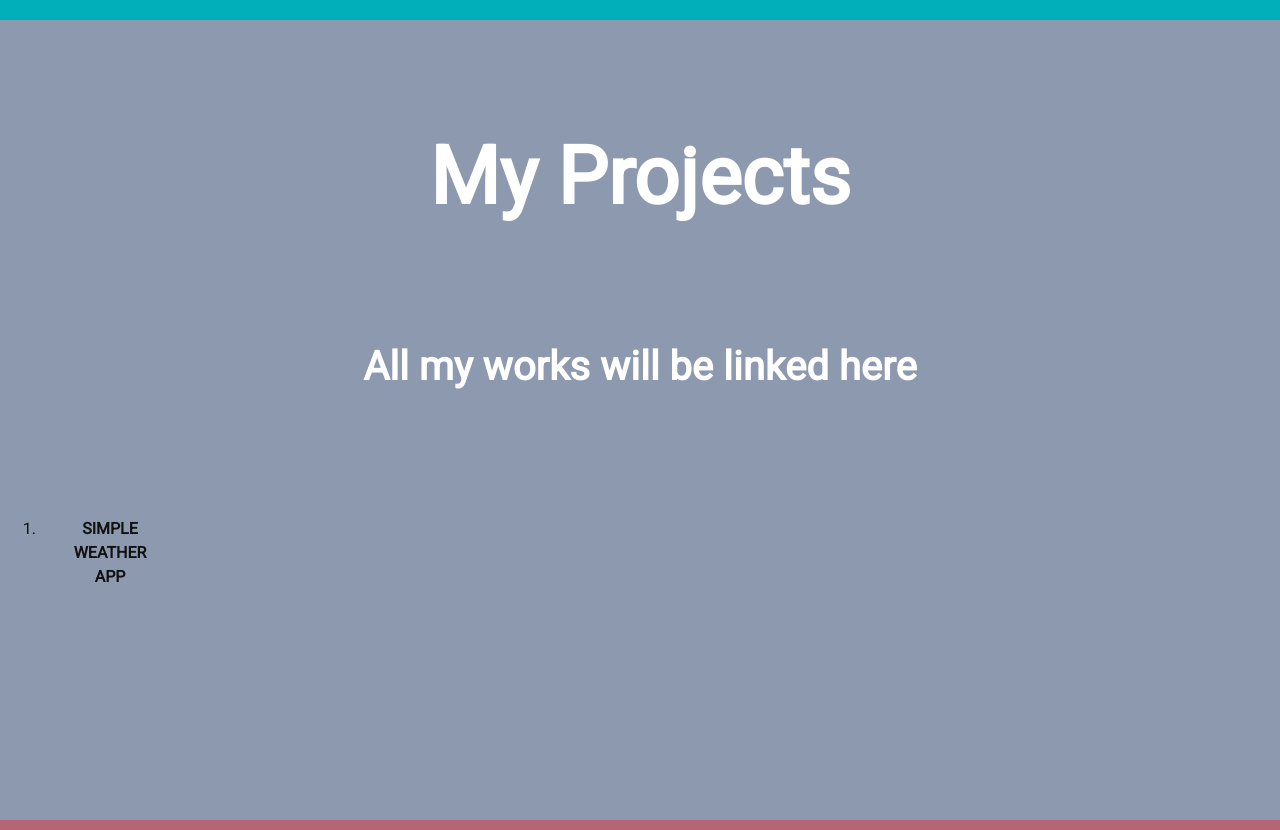
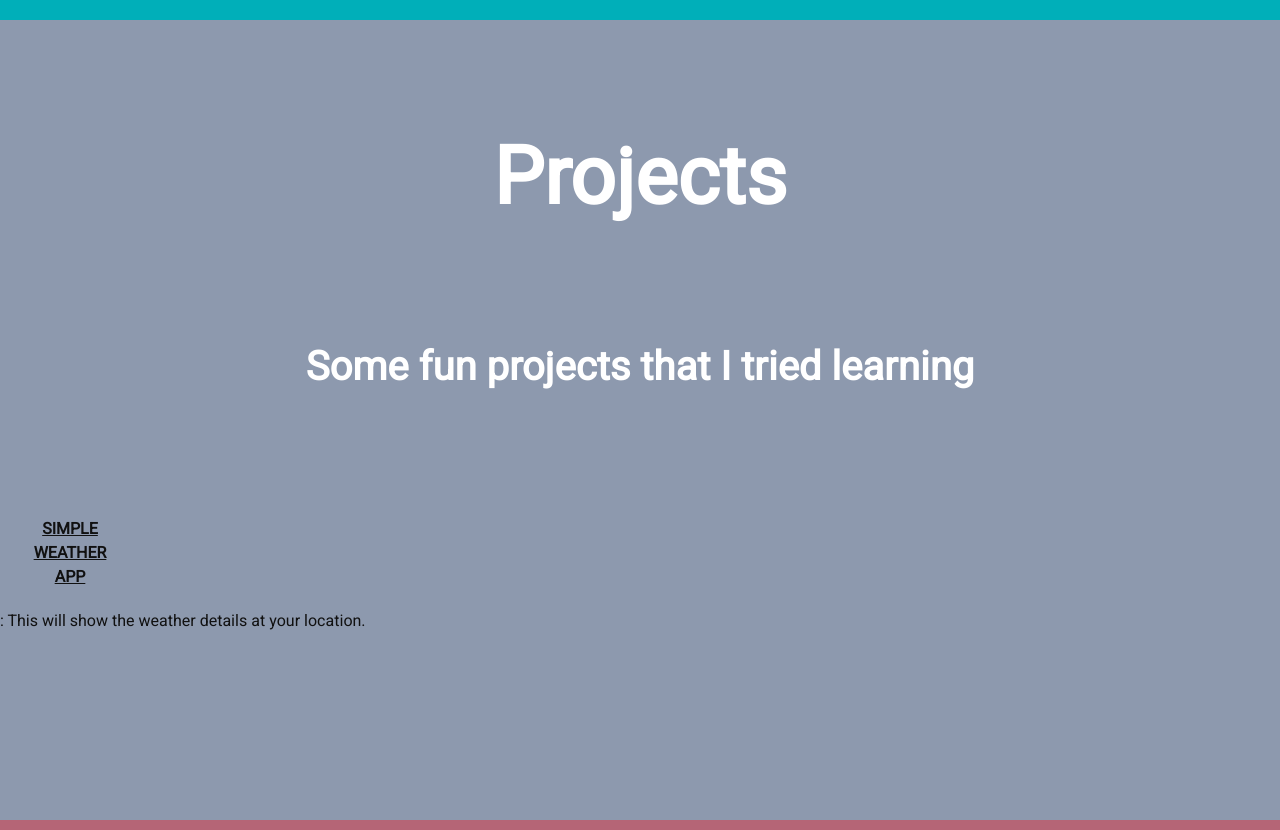
Before and after one commit to asdnyz/spw-netlify-project2, a plain HTML site: page index.html in a window 1280 px wide. Shown: the part 780-1610 px from the top of the page. Drawn offline with Linux system fonts and the light colour scheme; a web font is replaced by a local one.

Commit message:
Update index.html

```diff
--- a/index.html
+++ b/index.html
@@ -27,11 +27,11 @@
 	<div class="wrapper tabled">
 	<div class="stage" id="section2">
 	<div class="middled">
-		<h1>My Projects</h1>
-		<h2>All my works will be linked here</h2>
-		<ol>
-			<li><a href="https://weather-for-your-location.netlify.app/">Simple Weather App</a></li>
-		</ol>
+		<h1>Projects</h1>
+		<h2>Some fun projects that I tried learning</h2>
+		<ul class="project-list">
+			<li><strong><a href="https://weather-for-your-location.netlify.app/" target="_blank"><u>Simple Weather App</u></a></strong>: This will show the weather details at your location.</li>
+		</ul>
 	</div></div></div>
 
 	<div class="wrapper tabled">
```
